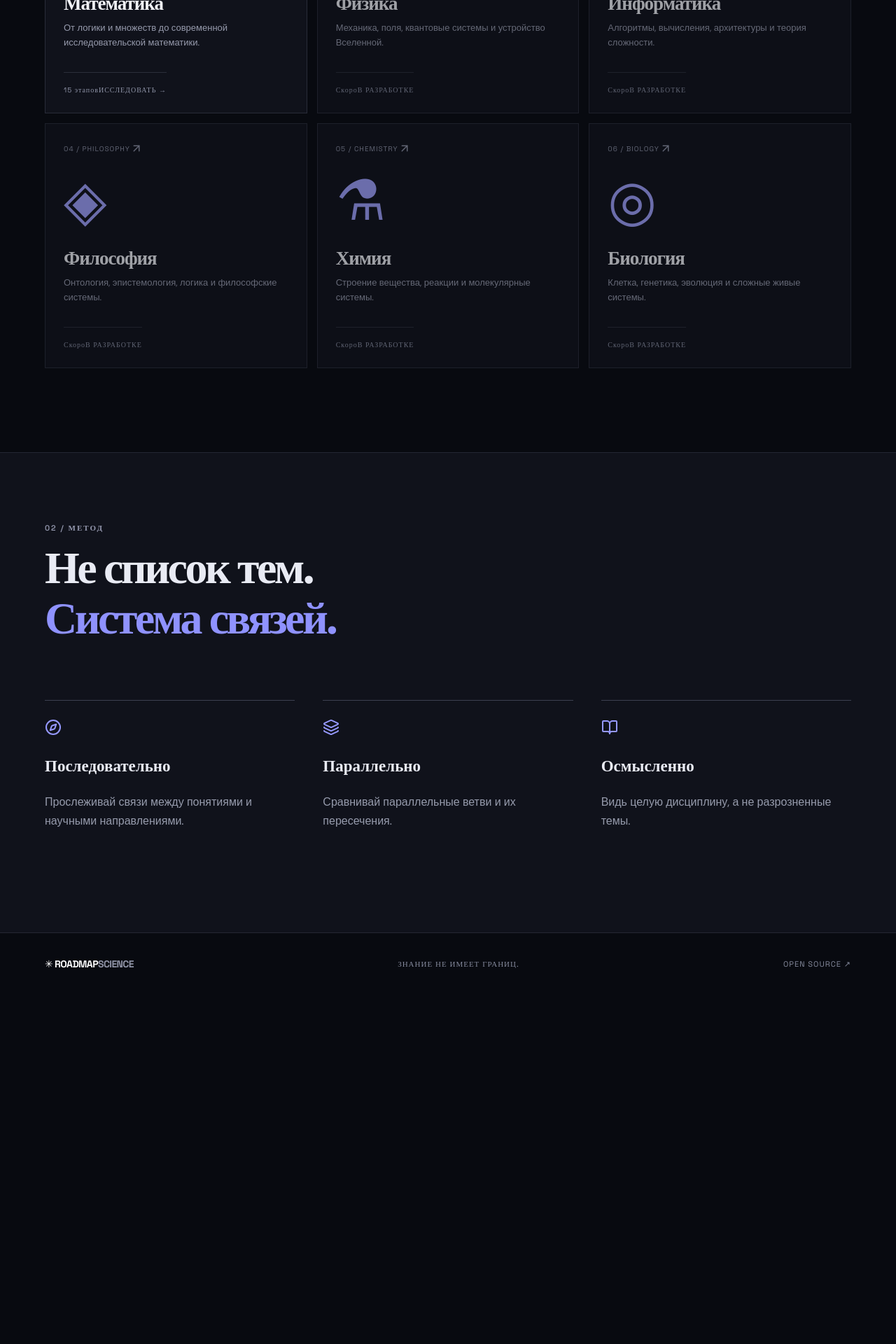
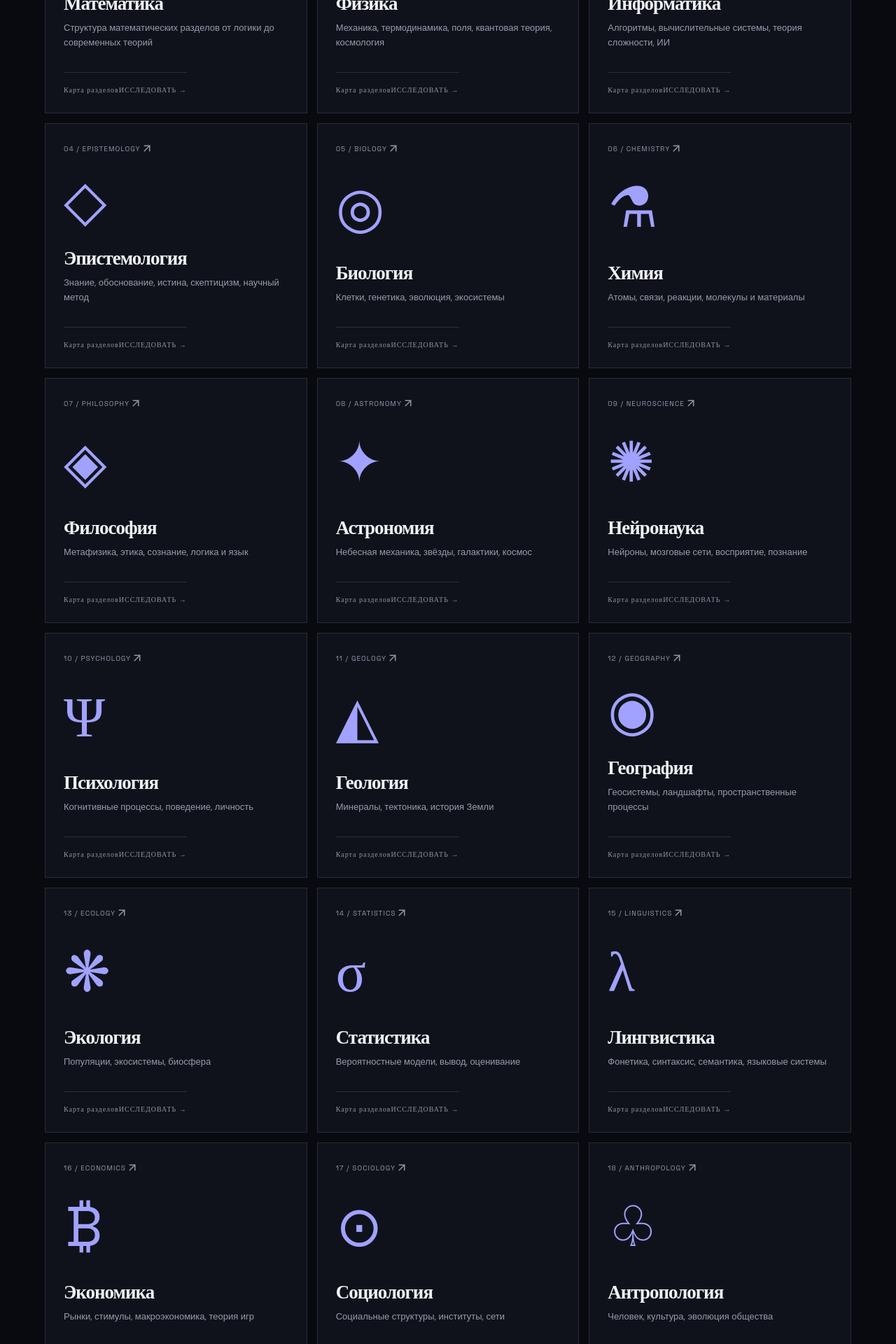
Before and after one commit to kumofsoc/RoadmapScience, a React (Vite) app: page / in a window 1280 px wide. Shown: the part 1180-3100 px from the top of the page at 70% size. Before the commit the page ends 2601 px from the top, so only its background shows below. Built offline with nearby package versions, Linux system fonts and the light colour scheme.

Commit message:
feat: expand catalog to 33 sciences

```diff
--- a/src/data.ts
+++ b/src/data.ts
@@ -15,4 +15,302 @@ export const stages:Stage[]=[
 {title:"Исследовательский фундамент",tracks:["Геометрический анализ","Гомологическая алгебра и категории","Группы и алгебры Ли","Теория моделей и вычислимость"]},
 {title:"Современные направления",tracks:["Нелинейные PDE","Высшая алгебраическая геометрия","Симплектическая геометрия","Эргодическая теория"]},
 {title:"Научная работа",tracks:["Исследования в анализе","Исследования в алгебре","Исследования в геометрии","Исследования в логике"]}];
-export const sciences=[{id:"math",name:"Математика",en:"MATHEMATICS",symbol:"∑",description:"От логики и множеств до современной исследовательской математики.",count:"15 этапов",ready:true},{id:"physics",name:"Физика",en:"PHYSICS",symbol:"Φ",description:"Механика, поля, квантовые системы и устройство Вселенной.",count:"Скоро",ready:false},{id:"cs",name:"Информатика",en:"COMPUTER SCIENCE",symbol:"⌘",description:"Алгоритмы, вычисления, архитектуры и теория сложности.",count:"Скоро",ready:false},{id:"philosophy",name:"Философия",en:"PHILOSOPHY",symbol:"◈",description:"Онтология, эпистемология, логика и философские системы.",count:"Скоро",ready:false},{id:"chemistry",name:"Химия",en:"CHEMISTRY",symbol:"⚗",description:"Строение вещества, реакции и молекулярные системы.",count:"Скоро",ready:false},{id:"biology",name:"Биология",en:"BIOLOGY",symbol:"◎",description:"Клетка, генетика, эволюция и сложные живые системы.",count:"Скоро",ready:false}];
+export const sciences=[
+  {
+    "id": "math",
+    "name": "Математика",
+    "en": "MATHEMATICS",
+    "symbol": "∑",
+    "description": "Структура математических разделов от логики до современных теорий",
+    "count": "Карта разделов",
+    "ready": true
+  },
+  {
+    "id": "physics",
+    "name": "Физика",
+    "en": "PHYSICS",
+    "symbol": "Φ",
+    "description": "Механика, термодинамика, поля, квантовая теория, космология",
+    "count": "Карта разделов",
+    "ready": true
+  },
+  {
+    "id": "cs",
+    "name": "Информатика",
+    "en": "COMPUTER SCIENCE",
+    "symbol": "⌘",
+    "description": "Алгоритмы, вычислительные системы, теория сложности, ИИ",
+    "count": "Карта разделов",
+    "ready": true
+  },
+  {
+    "id": "epistemology",
+    "name": "Эпистемология",
+    "en": "EPISTEMOLOGY",
+    "symbol": "◇",
+    "description": "Знание, обоснование, истина, скептицизм, научный метод",
+    "count": "Карта разделов",
+    "ready": true
+  },
+  {
+    "id": "biology",
+    "name": "Биология",
+    "en": "BIOLOGY",
+    "symbol": "◎",
+    "description": "Клетки, генетика, эволюция, экосистемы",
+    "count": "Карта разделов",
+    "ready": true
+  },
+  {
+    "id": "chemistry",
+    "name": "Химия",
+    "en": "CHEMISTRY",
+    "symbol": "⚗",
+    "description": "Атомы, связи, реакции, молекулы и материалы",
+    "count": "Карта разделов",
+    "ready": true
+  },
+  {
+    "id": "philosophy",
+    "name": "Философия",
+    "en": "PHILOSOPHY",
+    "symbol": "◈",
+    "description": "Метафизика, этика, сознание, логика и язык",
+    "count": "Карта разделов",
+    "ready": true
+  },
+  {
+    "id": "astronomy",
+    "name": "Астрономия",
+    "en": "ASTRONOMY",
+    "symbol": "✦",
+    "description": "Небесная механика, звёзды, галактики, космос",
+    "count": "Карта разделов",
+    "ready": true
+  },
+  {
+    "id": "neuroscience",
+    "name": "Нейронаука",
+    "en": "NEUROSCIENCE",
+    "symbol": "✺",
+    "description": "Нейроны, мозговые сети, восприятие, познание",
+    "count": "Карта разделов",
+    "ready": true
+  },
+  {
+    "id": "psychology",
+    "name": "Психология",
+    "en": "PSYCHOLOGY",
+    "symbol": "Ψ",
+    "description": "Когнитивные процессы, поведение, личность",
+    "count": "Карта разделов",
+    "ready": true
+  },
+  {
+    "id": "geology",
+    "name": "Геология",
+    "en": "GEOLOGY",
+    "symbol": "◭",
+    "description": "Минералы, тектоника, история Земли",
+    "count": "Карта разделов",
+    "ready": true
+  },
+  {
+    "id": "geography",
+    "name": "География",
+    "en": "GEOGRAPHY",
+    "symbol": "◉",
+    "description": "Геосистемы, ландшафты, пространственные процессы",
+    "count": "Карта разделов",
+    "ready": true
+  },
+  {
+    "id": "ecology",
+    "name": "Экология",
+    "en": "ECOLOGY",
+    "symbol": "❋",
+    "description": "Популяции, экосистемы, биосфера",
+    "count": "Карта разделов",
+    "ready": true
+  },
+  {
+    "id": "statistics",
+    "name": "Статистика",
+    "en": "STATISTICS",
+    "symbol": "σ",
+    "description": "Вероятностные модели, вывод, оценивание",
+    "count": "Карта разделов",
+    "ready": true
+  },
+  {
+    "id": "linguistics",
+    "name": "Лингвистика",
+    "en": "LINGUISTICS",
+    "symbol": "λ",
+    "description": "Фонетика, синтаксис, семантика, языковые системы",
+    "count": "Карта разделов",
+    "ready": true
+  },
+  {
+    "id": "economics",
+    "name": "Экономика",
+    "en": "ECONOMICS",
+    "symbol": "₿",
+    "description": "Рынки, стимулы, макроэкономика, теория игр",
+    "count": "Карта разделов",
+    "ready": true
+  },
+  {
+    "id": "sociology",
+    "name": "Социология",
+    "en": "SOCIOLOGY",
+    "symbol": "⊙",
+    "description": "Социальные структуры, институты, сети",
+    "count": "Карта разделов",
+    "ready": true
+  },
+  {
+    "id": "anthropology",
+    "name": "Антропология",
+    "en": "ANTHROPOLOGY",
+    "symbol": "♧",
+    "description": "Человек, культура, эволюция общества",
+    "count": "Карта разделов",
+    "ready": true
+  },
+  {
+    "id": "history",
+    "name": "История",
+    "en": "HISTORY",
+    "symbol": "⌛",
+    "description": "Источники, цивилизации, исторические процессы",
+    "count": "Карта разделов",
+    "ready": true
+  },
+  {
+    "id": "political-science",
+    "name": "Политология",
+    "en": "POLITICAL SCIENCE",
+    "symbol": "⚑",
+    "description": "Государства, институты, политические системы",
+    "count": "Карта разделов",
+    "ready": true
+  },
+  {
+    "id": "medicine",
+    "name": "Медицина",
+    "en": "MEDICINE",
+    "symbol": "✚",
+    "description": "Анатомия, физиология, патология, диагностика",
+    "count": "Карта разделов",
+    "ready": true
+  },
+  {
+    "id": "engineering",
+    "name": "Инженерия",
+    "en": "ENGINEERING",
+    "symbol": "⚙",
+    "description": "Механизмы, системы, проектирование, технологии",
+    "count": "Карта разделов",
+    "ready": true
+  },
+  {
+    "id": "materials",
+    "name": "Материаловедение",
+    "en": "MATERIALS SCIENCE",
+    "symbol": "⬡",
+    "description": "Кристаллы, полимеры, свойства материалов",
+    "count": "Карта разделов",
+    "ready": true
+  },
+  {
+    "id": "earth-science",
+    "name": "Науки о Земле",
+    "en": "EARTH SCIENCE",
+    "symbol": "◍",
+    "description": "Атмосфера, океаны, климат, геофизика",
+    "count": "Карта разделов",
+    "ready": true
+  },
+  {
+    "id": "logic",
+    "name": "Логика",
+    "en": "LOGIC",
+    "symbol": "⊢",
+    "description": "Доказательства, формальные системы, модели",
+    "count": "Карта разделов",
+    "ready": true
+  },
+  {
+    "id": "information",
+    "name": "Теория информации",
+    "en": "INFORMATION THEORY",
+    "symbol": "≋",
+    "description": "Энтропия, кодирование, каналы связи",
+    "count": "Карта разделов",
+    "ready": true
+  },
+  {
+    "id": "cybernetics",
+    "name": "Кибернетика",
+    "en": "CYBERNETICS",
+    "symbol": "⌁",
+    "description": "Управление, обратная связь, сложные системы",
+    "count": "Карта разделов",
+    "ready": true
+  },
+  {
+    "id": "robotics",
+    "name": "Робототехника",
+    "en": "ROBOTICS",
+    "symbol": "▣",
+    "description": "Кинематика, управление, восприятие",
+    "count": "Карта разделов",
+    "ready": true
+  },
+  {
+    "id": "data-science",
+    "name": "Наука о данных",
+    "en": "DATA SCIENCE",
+    "symbol": "▤",
+    "description": "Данные, моделирование, машинное обучение",
+    "count": "Карта разделов",
+    "ready": true
+  },
+  {
+    "id": "genetics",
+    "name": "Генетика",
+    "en": "GENETICS",
+    "symbol": "⧖",
+    "description": "Наследственность, геномы, регуляция",
+    "count": "Карта разделов",
+    "ready": true
+  },
+  {
+    "id": "microbiology",
+    "name": "Микробиология",
+    "en": "MICROBIOLOGY",
+    "symbol": "◌",
+    "description": "Микроорганизмы, микробные сообщества",
+    "count": "Карта разделов",
+    "ready": true
+  },
+  {
+    "id": "biochemistry",
+    "name": "Биохимия",
+    "en": "BIOCHEMISTRY",
+    "symbol": "✣",
+    "description": "Белки, ферменты, метаболизм",
+    "count": "Карта разделов",
+    "ready": true
+  },
+  {
+    "id": "astrophysics",
+    "name": "Астрофизика",
+    "en": "ASTROPHYSICS",
+    "symbol": "☄",
+    "description": "Звёздная эволюция, гравитация, космология",
+    "count": "Карта разделов",
+    "ready": true
+  }
+];
```
